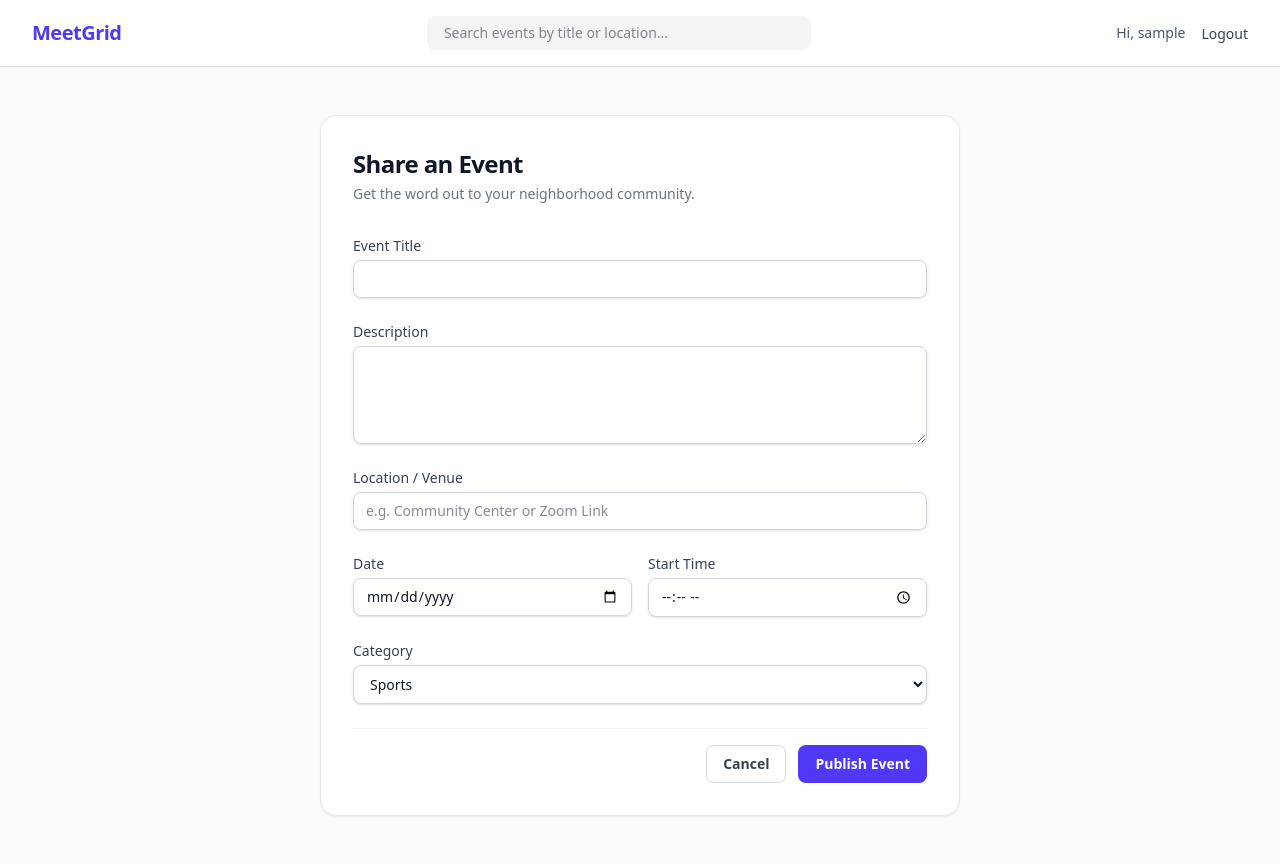
After one commit to Dabi-Jay/MeetGrid, a Django app: page /events/create/ in a window 1280 px wide. The commit adds this page. Run offline with Django 5.2, Linux system fonts and the light colour scheme; the visitor is signed in with stand-in values (Sample User, id 1).

Commit message:
Creating a new landing page, and adding create events functionality

```diff
--- /dev/null
+++ b/community/forms.py
@@ -0,0 +1,11 @@
+from django import forms
+from .models import Event
+
+class EventForm(forms.ModelForm):
+    class Meta:
+        model = Event
+        fields = ['title', 'description', 'location', 'date', 'time', 'category']
+        widgets = {
+            'date': forms.DateInput(attrs={'type': 'date'}),
+            'time': forms.TimeInput(attrs={'type': 'time'}),
+        }
--- /dev/null
+++ b/community/templates/events/create_event.html
@@ -0,0 +1,92 @@
+{% extends 'home/base.html' %}
+
+{% block title %}Post a New Event - MeetGrid{% endblock %}
+
+{% block content %}
+<div class="max-w-2xl mx-auto px-4 py-12">
+    <div class="bg-white p-8 border border-gray-200 rounded-2xl shadow-xs">
+
+        <div class="mb-8">
+            <h1 class="text-2xl font-extrabold text-gray-900 tracking-tight">Share an Event</h1>
+            <p class="text-sm text-gray-500 mt-1">Get the word out to your neighborhood community.</p>
+        </div>
+
+        <form method="POST" class="space-y-6">
+            {% csrf_token %}
+
+            <div>
+                <label for="{{ form.title.id_for_label }}" class="block text-sm font-medium text-gray-700">Event
+                    Title</label>
+                <div class="mt-1">
+                    <input type="text" id="{{ form.title.id_for_label }}" name="{{ form.title.html_name }}" required
+                        class="block w-full px-3 py-2 border border-gray-300 rounded-lg shadow-sm focus:outline-none focus:ring-indigo-500 focus:border-indigo-500 sm:text-sm">
+                </div>
+            </div>
+
+            <div>
+                <label for="{{ form.description.id_for_label }}"
+                    class="block text-sm font-medium text-gray-700">Description</label>
+                <div class="mt-1">
+                    <textarea id="{{ form.description.id_for_label }}" name="{{ form.description.html_name }}" rows="4"
+                        required
+                        class="block w-full px-3 py-2 border border-gray-300 rounded-lg shadow-sm focus:outline-none focus:ring-indigo-500 focus:border-indigo-500 sm:text-sm"></textarea>
+                </div>
+            </div>
+
+            <div>
+                <label for="{{ form.location.id_for_label }}" class="block text-sm font-medium text-gray-700">Location /
+                    Venue</label>
+                <div class="mt-1">
+                    <input type="text" id="{{ form.location.id_for_label }}" name="{{ form.location.html_name }}"
+                        placeholder="e.g. Community Center or Zoom Link" required
+                        class="block w-full px-3 py-2 border border-gray-300 rounded-lg shadow-sm focus:outline-none focus:ring-indigo-500 focus:border-indigo-500 sm:text-sm">
+                </div>
+            </div>
+
+            <div class="grid grid-cols-1 sm:grid-cols-2 gap-4">
+                <div>
+                    <label for="{{ form.date.id_for_label }}"
+                        class="block text-sm font-medium text-gray-700">Date</label>
+                    <div class="mt-1">
+                        <input type="date" id="{{ form.date.id_for_label }}" name="{{ form.date.html_name }}" required
+                            class="block w-full px-3 py-2 border border-gray-300 rounded-lg shadow-sm focus:outline-none focus:ring-indigo-500 focus:border-indigo-500 sm:text-sm">
+                    </div>
+                </div>
+                <div>
+                    <label for="{{ form.time.id_for_label }}" class="block text-sm font-medium text-gray-700">Start
+                        Time</label>
+                    <div class="mt-1">
+                        <input type="time" id="{{ form.time.id_for_label }}" name="{{ form.time.html_name }}" required
+                            class="block w-full px-3 py-2 border border-gray-300 rounded-lg shadow-sm focus:outline-none focus:ring-indigo-500 focus:border-indigo-500 sm:text-sm">
+                    </div>
+                </div>
+            </div>
+
+            <div>
+                <label for="{{ form.category.id_for_label }}"
+                    class="block text-sm font-medium text-gray-700">Category</label>
+                <div class="mt-1">
+                    <select id="{{ form.category.id_for_label }}" name="{{ form.category.html_name }}" required
+                        class="block w-full px-3 py-2 border border-gray-300 bg-white rounded-lg shadow-sm focus:outline-none focus:ring-indigo-500 focus:border-indigo-500 sm:text-sm">
+                        {% for value, text in form.category.field.choices %}
+                        <option value="{{ value }}">{{ text }}</option>
+                        {% endfor %}
+                    </select>
+                </div>
+            </div>
+
+            <div class="flex justify-end gap-3 pt-4 border-t border-gray-100">
+                <a href="{% url 'events_page' %}"
+                    class="px-4 py-2 border border-gray-300 rounded-lg text-sm font-semibold text-gray-700 bg-white hover:bg-gray-50 transition">
+                    Cancel
+                </a>
+                <button type="submit"
+                    class="px-4 py-2 border border-transparent rounded-lg text-sm font-semibold text-white bg-indigo-600 hover:bg-indigo-700 transition">
+                    Publish Event
+                </button>
+            </div>
+        </form>
+
+    </div>
+</div>
+{% endblock %}
--- a/community/urls.py
+++ b/community/urls.py
@@ -5,6 +5,8 @@ from django.contrib.auth import views as auth_views
 
 urlpatterns = [
     path("", views.home_view, name= "home"),
+    path('events/', views.events_view, name='events_page'),
+    path('events/create/', views.create_event_view, name='create_event'),
     path('login/', auth_views.LoginView.as_view(template_name='registration/login.html'), name='login'),
     path('logout/', auth_views.LogoutView.as_view(next_page='home'), name='logout'),
     path('register/', views.register_view, name='register'),
--- a/community/views.py
+++ b/community/views.py
@@ -2,26 +2,45 @@ from django.shortcuts import render, redirect
 from .models import Event
 from django.contrib.auth import login
 from django.contrib.auth.forms import UserCreationForm
+from django.contrib.auth.decorators import login_required
+from .forms import EventForm
 
-# Create your views here.
 
 def home_view(request):
+    return render(request, 'home/home.html')
+
+
+def events_view(request):
     events = Event.objects.all()
 
     context = {
         "events": events,
         "event_count": events.count()
     }
-    return render(request, 'home/home.html', context)
+    return render(request, 'events/events_page.html', context)
 
 
-def register_view (request):
+@login_required
+def create_event_view(request):
+    if request.method == "POST":
+        form = EventForm(request.POST)
+        if form.is_valid():
+            event = form.save(commit=False)
+            event.created_by = request.user # Automatically logs who made it
+            event.save()
+            return redirect("events_page") # Bounces right back to the feed to view it!
+    else:
+        form = EventForm()
+
+    return render(request, "events/create_event.html", {"form": form})
+
+def register_view(request):
     if request.method == "POST":
         form = UserCreationForm(request.POST)
         if form.is_valid():
             user = form.save()
             login(request, user)
-            return redirect("home")
+            return redirect("events_page")
     else:
         form = UserCreationForm()
 
```
Also changed, not shown: community/templates/events/events_page.html (added, +130 -0 lines), community/templates/home/home.html (+19 -122 lines).
